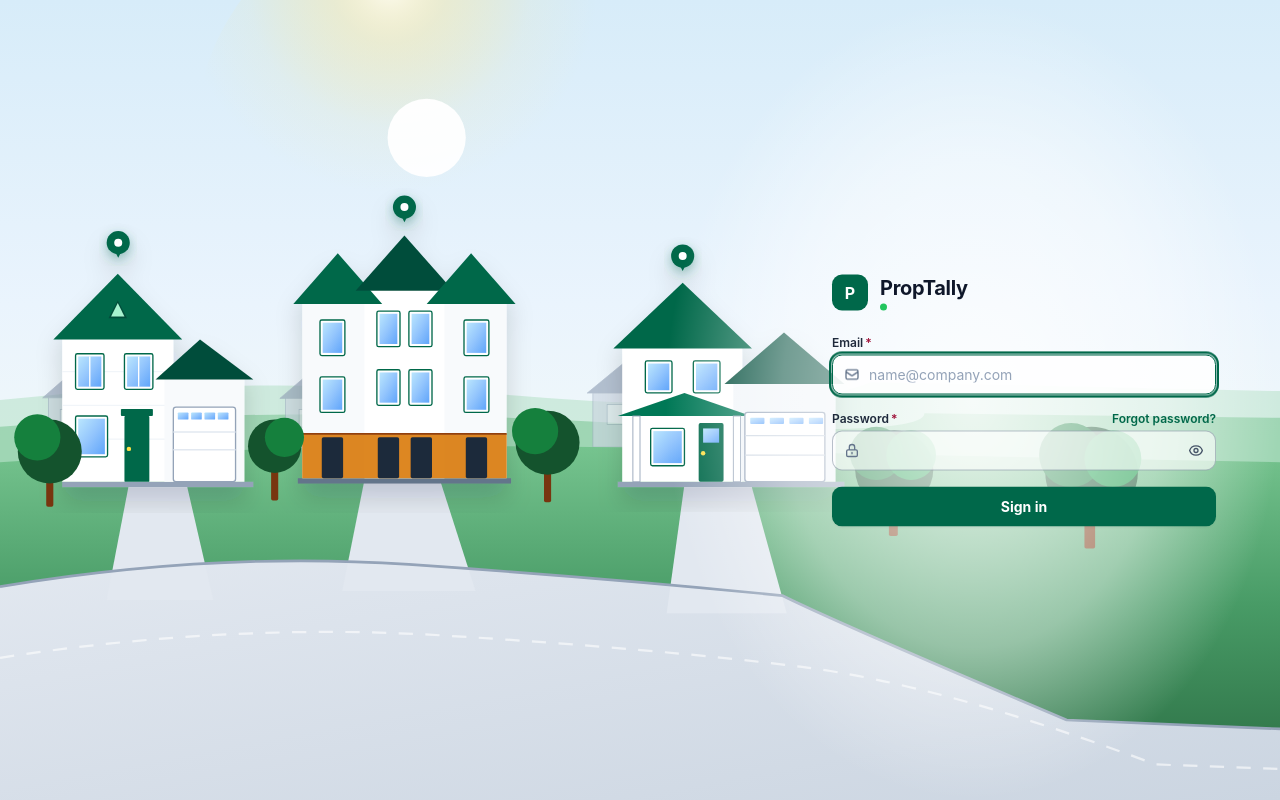
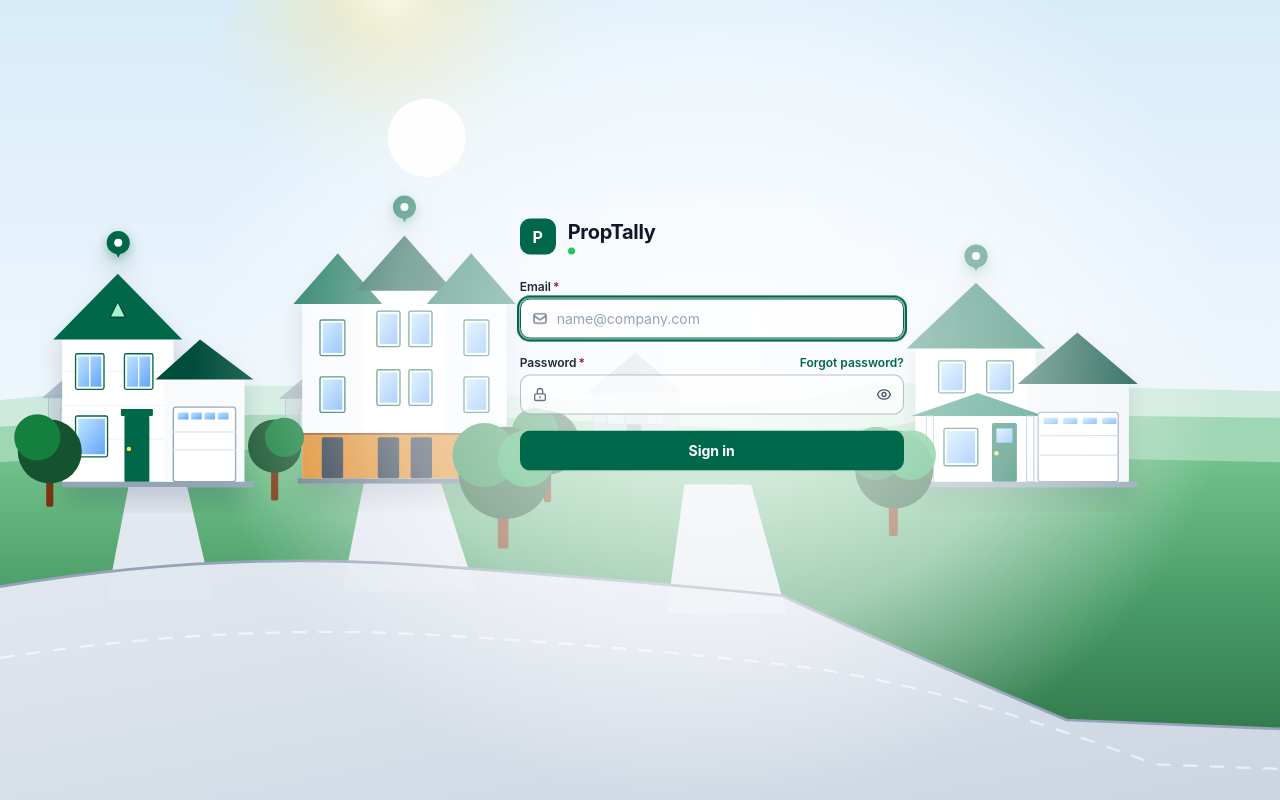
Before and after one commit to gauravssingh/proptally, a Python web app: template src/proptally/web/templates/login.html in a window 1280 px wide. Run offline with Jinja, Linux system fonts and the light colour scheme; the template is opened without the code that fills it, so the values that code supplies are empty.

Commit message:
Sign-in: put the form in the middle of the row of houses
The form sat out on the empty right-hand lawn. It now occupies the bay between
house 2 and house 3, so the row reads house 1, house 2, the form, house 3.

Two artwork changes to open that bay: the third house is translated 330 right,
and the far-right tree moved to cover the bay's left edge. If the houses should
stay exactly where they were, reverting those two attributes restores the old
composition and only the form's position needs a line.

```diff
--- a/src/proptally/web/static/css/auth.css
+++ b/src/proptally/web/static/css/auth.css
@@ -91,7 +91,7 @@
 
     .auth-root { background-image: none; }
 
-    /* An edgeless wash over the right third, so the labels and inputs keep their
+    /* An edgeless wash over the sign-in bay, so the labels and inputs keep their
        contrast against whatever the scene is doing underneath. */
     .auth-glow {
         display: block;
@@ -99,21 +99,23 @@
         inset: 0;
         z-index: 1;
         background-image: radial-gradient(
-            closest-side at 76% 50%,
-            rgba(255, 255, 255, 0.82),
-            rgba(255, 255, 255, 0.45) 62%,
+            520px 460px at 55.6% 43%,
+            rgba(255, 255, 255, 0.85),
+            rgba(255, 255, 255, 0.5) 62%,
             rgba(255, 255, 255, 0) 100%
         );
     }
 
+    /* The form sits in the bay between house 2 and house 3, not out on the
+       empty right-hand lawn, and rides a little above the horizon line. */
     .auth-panel {
         display: block;
         min-height: 0;
         padding: 0;
         position: absolute;
-        right: 4rem;
-        top: 50%;
-        transform: translateY(-50%);
+        left: 55.6%;
+        top: 43%;
+        transform: translate(-50%, -50%);
         width: 100%;
         max-width: 24rem;
     }
```
Also changed, not shown: src/proptally/web/static/img/login-neighborhood.svg.
